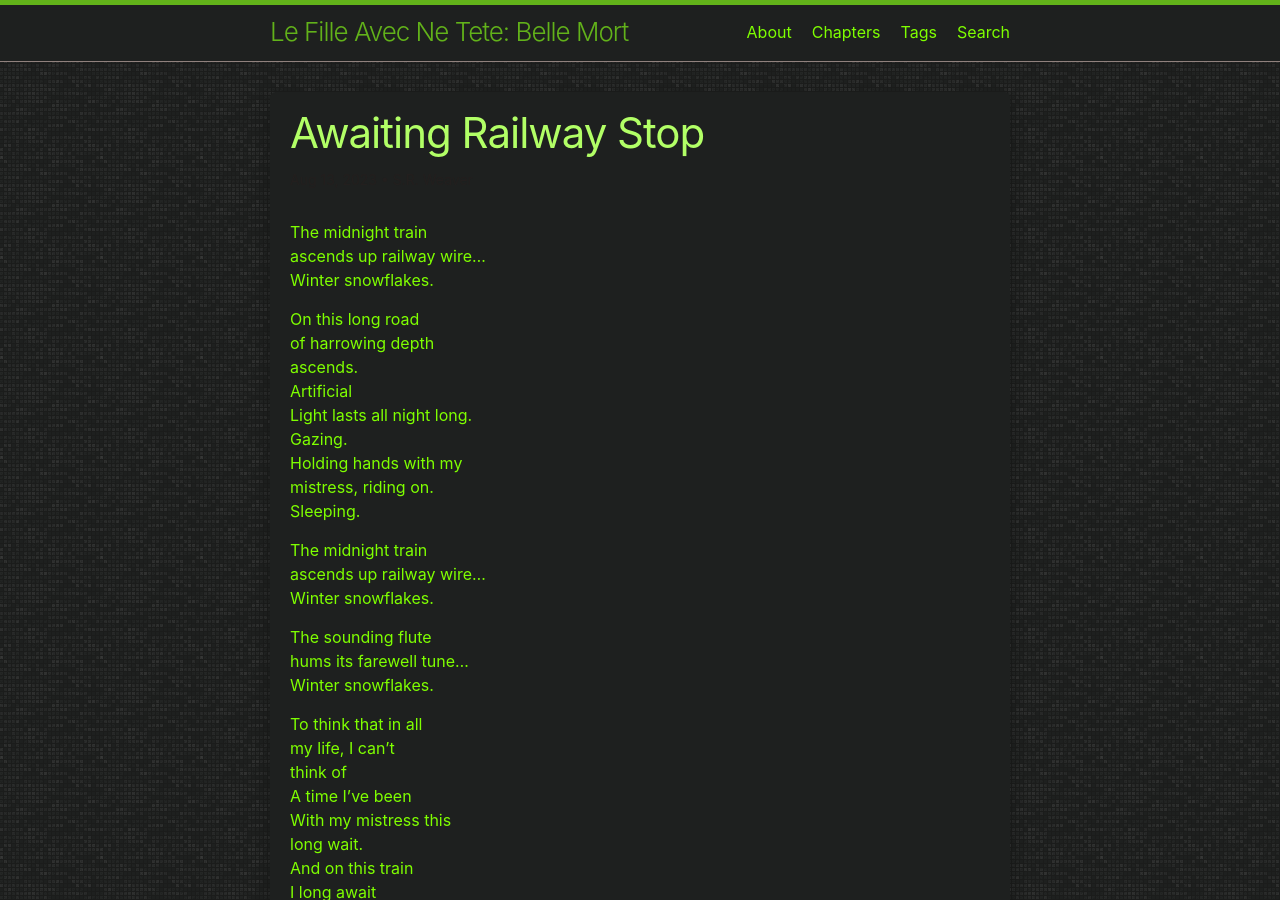
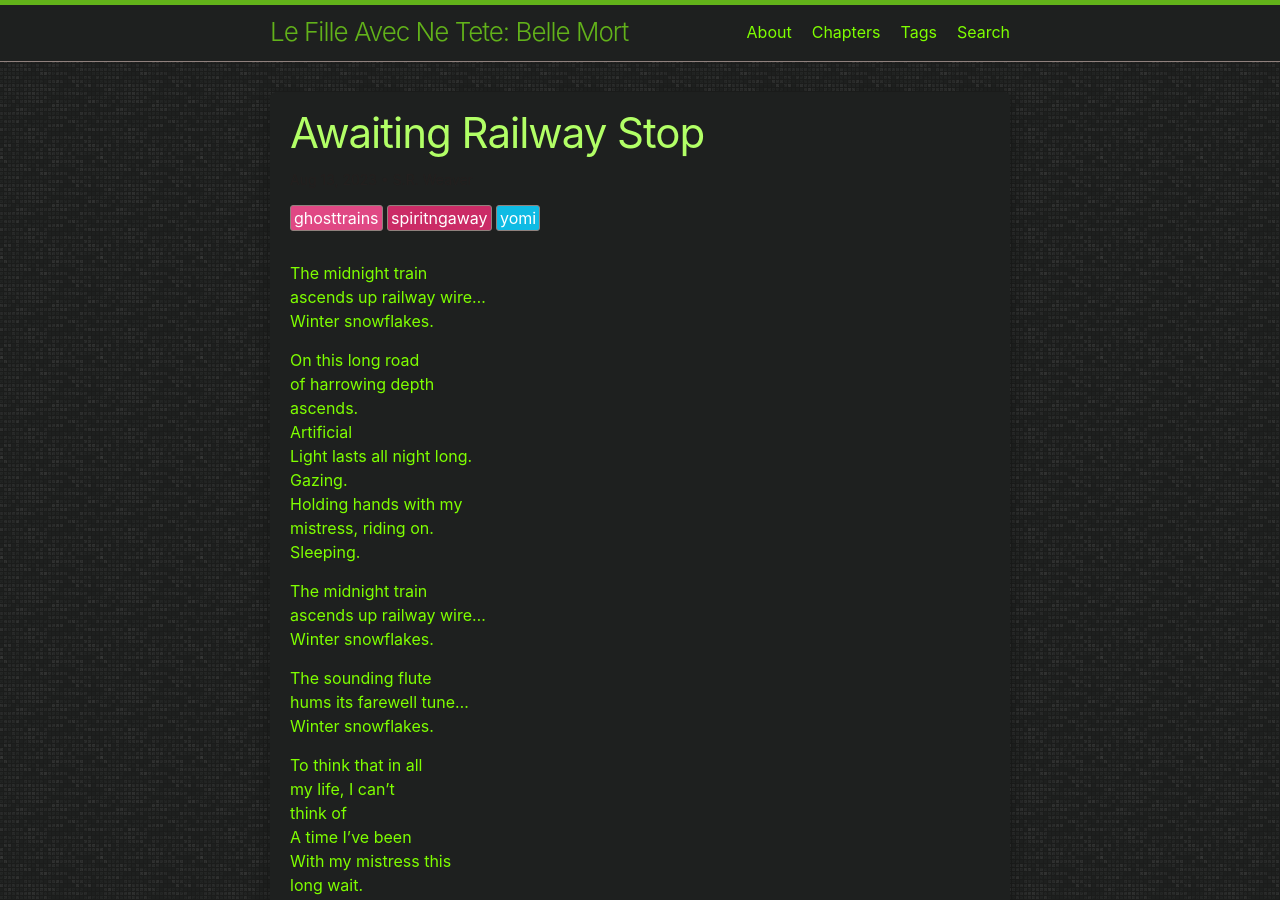
Before and after one commit to LWFlouisa/NewPoetry, a Jekyll site: the page built from _posts/2023-08-13-x_AwaitingRailwayStop.md, in a window 1280 px wide and 900 px high. Built offline with Jekyll 4.4.1, drawn with Linux system fonts in a browser that asks for light colours; our own code applies the rules of GitHub Pages for plain Markdown files.

Commit message:
Update 2023-08-13-x_AwaitingRailwayStop.md

```diff
--- a/_posts/2023-08-13-x_AwaitingRailwayStop.md
+++ b/_posts/2023-08-13-x_AwaitingRailwayStop.md
@@ -1,6 +1,7 @@
 ---
 title: "Awaiting Railway Stop"
 author: "S.R. Weaver"
+tags: spiritngaway yomi ghosttrains
 ---
 The midnight train<br />
 ascends up railway wire...<br />
```
